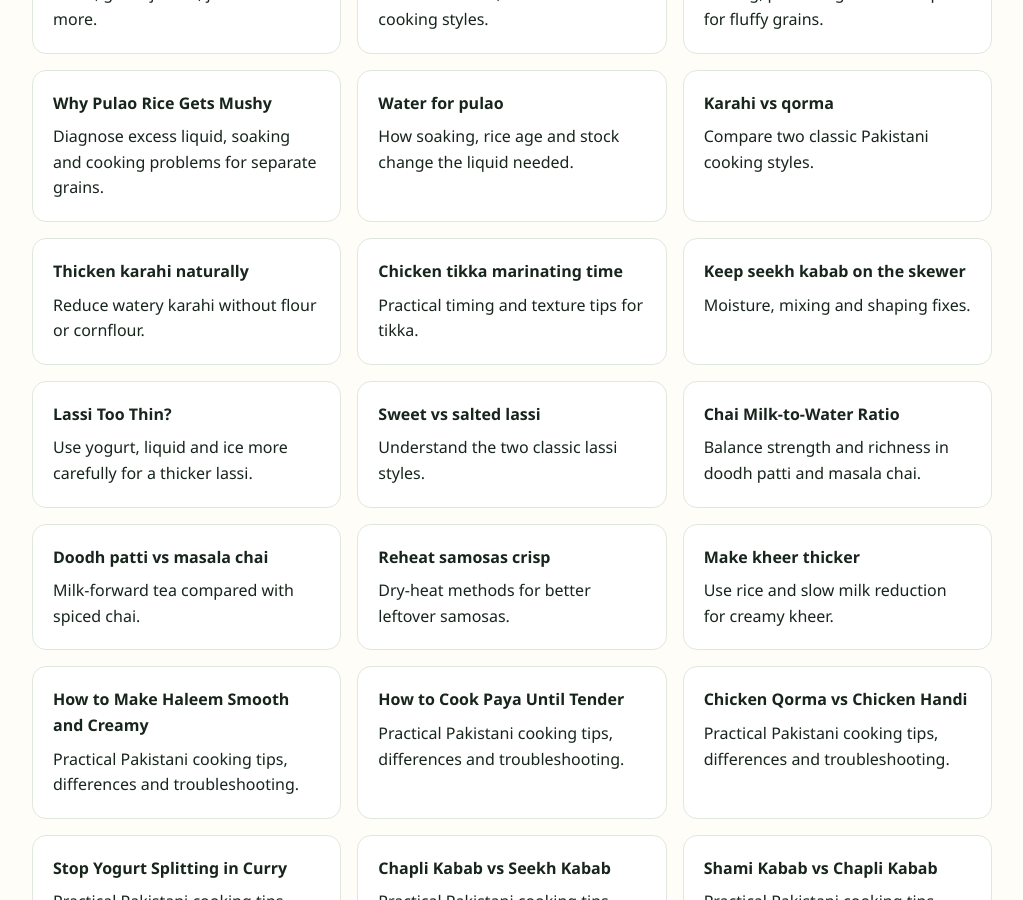
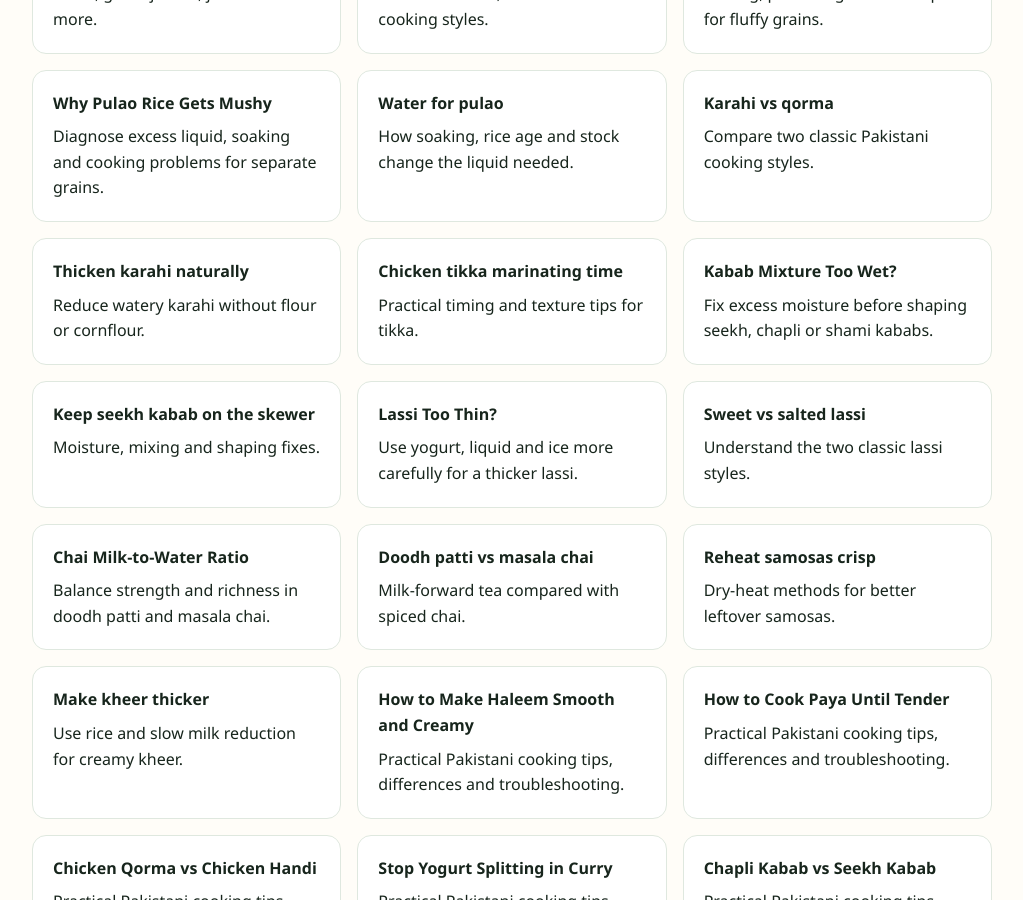
Before and after one commit to manazarali01-hub/pakistan-food, a Jekyll site: the page guides/index.html, which Jekyll copies as it is, in a window 1280 px wide and 900 px high, scrolled down 1067 px. Shown: the whole window, without its empty margins (128-1151 px from the left). Built offline with Jekyll 4.4.1, drawn with Linux system fonts in a browser that asks for light colours.

Commit message:
Add wet kabab guide to BBQ cluster

```diff
--- a/guides/index.html
+++ b/guides/index.html
@@ -19,6 +19,7 @@
 <a class="card" href="karahi-vs-qorma.html"><strong>Karahi vs qorma</strong><span>Compare two classic Pakistani cooking styles.</span></a>
 <a class="card" href="how-to-thicken-karahi.html"><strong>Thicken karahi naturally</strong><span>Reduce watery karahi without flour or cornflour.</span></a>
 <a class="card" href="how-long-to-marinate-chicken-tikka.html"><strong>Chicken tikka marinating time</strong><span>Practical timing and texture tips for tikka.</span></a>
+<a class="card" href="how-to-fix-wet-kabab-mixture.html"><strong>Kabab Mixture Too Wet?</strong><span>Fix excess moisture before shaping seekh, chapli or shami kababs.</span></a>
 <a class="card" href="seekh-kabab-not-sticking.html"><strong>Keep seekh kabab on the skewer</strong><span>Moisture, mixing and shaping fixes.</span></a>
 <a class="card" href="how-to-make-lassi-thicker.html"><strong>Lassi Too Thin?</strong><span>Use yogurt, liquid and ice more carefully for a thicker lassi.</span></a>
 <a class="card" href="sweet-vs-salted-lassi.html"><strong>Sweet vs salted lassi</strong><span>Understand the two classic lassi styles.</span></a>
```
